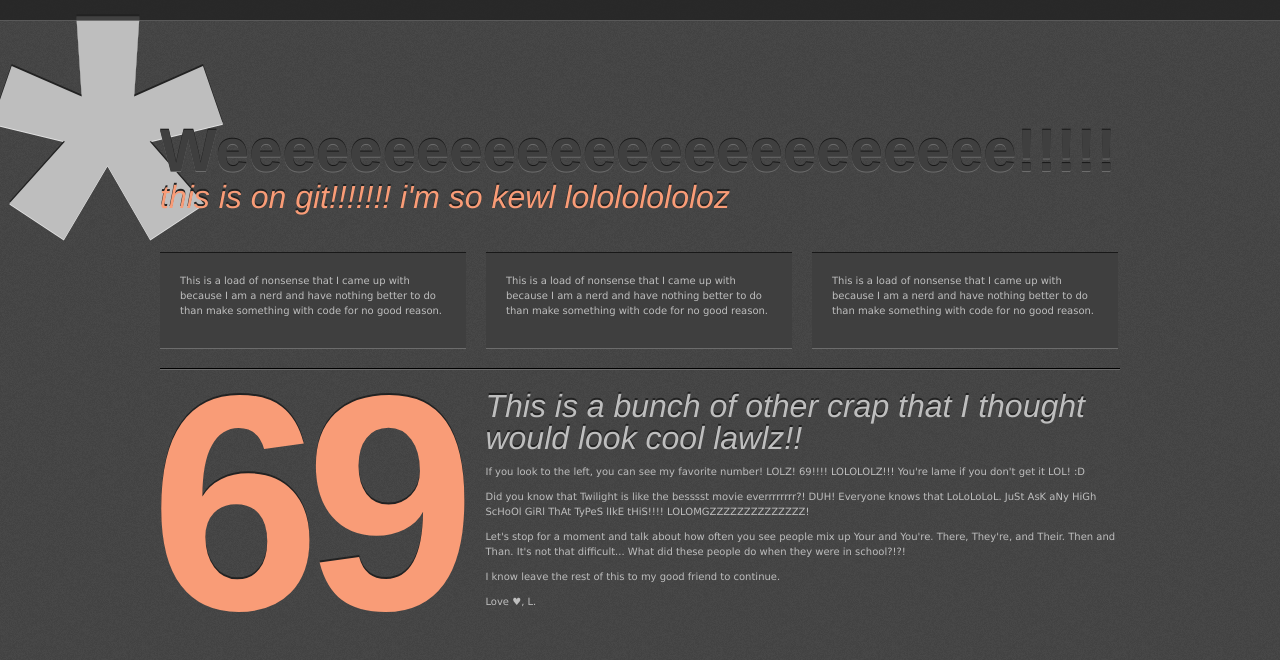
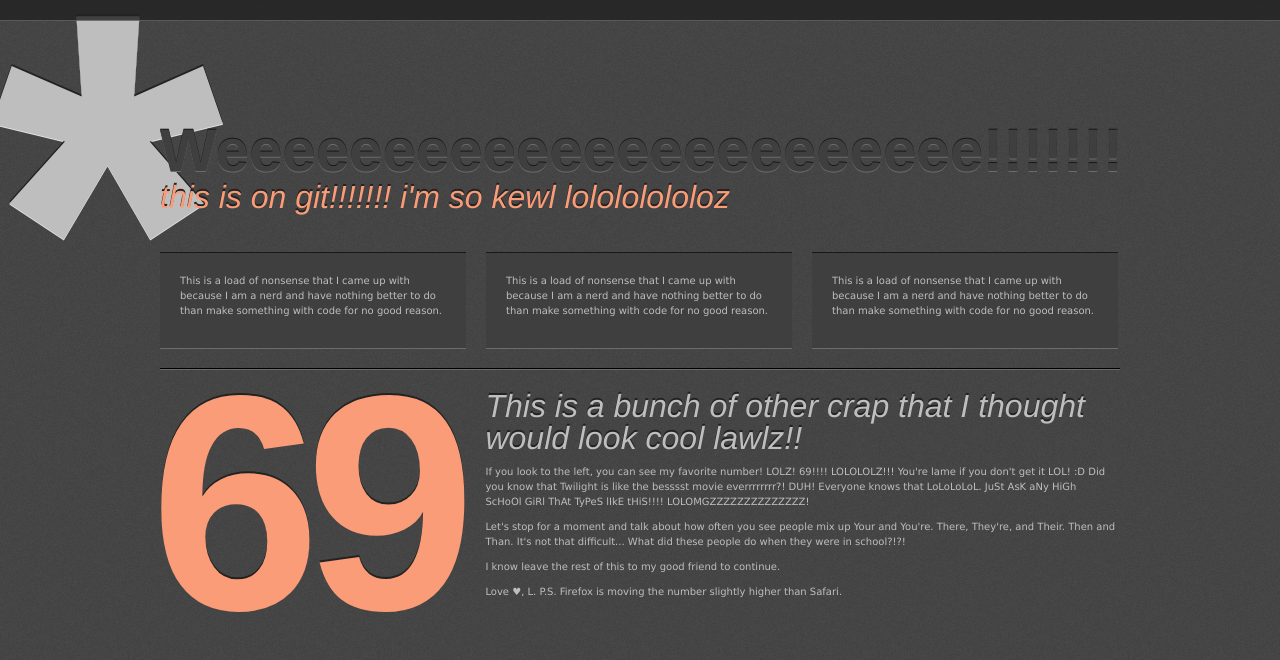
Before and after one commit to laudercorea/TestRepo, a plain HTML site: page test_site/index.html in a window 1280 px wide. Drawn offline with Linux system fonts and the light colour scheme.

Commit message:
some more small changes
I leave this to you to continue on. Make it sexy. P.S. this is probably
very messy, because I hadn't planned on actually making all I made...
But yeah, keep it going!

```diff
--- a/test_site/index.html
+++ b/test_site/index.html
@@ -17,7 +17,7 @@
 
 	<div id="container">
 
-	<h1>Weeeeeeeeeeeeeeeeeeeeeeee!!!!!</h1>
+	<h1>Weeeeeeeeeeeeeeeeeeeeeee!!!!!!!</h1>
 	<h2>this is on git!!!!!!! i'm so kewl lolololololoz</h2>
 
 	<ul class="boxes">
@@ -32,15 +32,13 @@
 
 		<div class="big_number"><h3>69</h3></div></li>
 		<div class="nonsense"><h4>This is a bunch of other crap that I thought would look cool lawlz!!</h4>
-			<p>If you look to the left, you can see my favorite number! LOLZ! 69!!!! LOLOLOLZ!!! You're lame if you don't get it LOL! :D</p>
-
-			<p>Did you know that Twilight is like the besssst movie everrrrrrrr?! DUH! Everyone knows that LoLoLoLoL. JuSt AsK aNy HiGh ScHoOl GiRl ThAt TyPeS lIkE tHiS!!!! LOLOMGZZZZZZZZZZZZZZ!</p>
+			<p>If you look to the left, you can see my favorite number! LOLZ! 69!!!! LOLOLOLZ!!! You're lame if you don't get it LOL! :D Did you know that Twilight is like the besssst movie everrrrrrrr?! DUH! Everyone knows that LoLoLoLoL. JuSt AsK aNy HiGh ScHoOl GiRl ThAt TyPeS lIkE tHiS!!!! LOLOMGZZZZZZZZZZZZZZ!</p>
 
 			<p>Let's stop for a moment and talk about how often you see people mix up Your and You're. There, They're, and Their. Then and Than. It's not that difficult... What did these people do when they were in school?!?!</p>
 
 			<p>I know leave the rest of this to my good friend to continue.</p>
 
-			<p>Love &hearts;, L.</p>
+			<p>Love &hearts;, L. P.S. Firefox is moving the number slightly higher than Safari.</p>
 
 			</div>
 
--- a/test_site/style.css
+++ b/test_site/style.css
@@ -55,6 +55,12 @@ table {
 }
 
 /* END OF CLEARFIX */
+::selection {
+        background: #e44514; /* Safari */
+        }
+::-moz-selection {
+        background: #e44514; /* Firefox */
+}
 
 body
 {
@@ -134,7 +140,7 @@ h3
 	font-size: 230pt;
 	color: #f99c77;
 	text-shadow: #222222 0 -2px 0;
-	margin: 0;
+	margin: -40px 0 0 0;
 	letter-spacing: -0.05em;
 }
 
@@ -183,7 +189,8 @@ ul.boxes p
 .big_number
 {
 	float: left;
-	margin: -40px 0 0 -10px;
+	margin: 0 0 0 -10px;
+	padding: 0;
 }
 
 .nonsense
```
